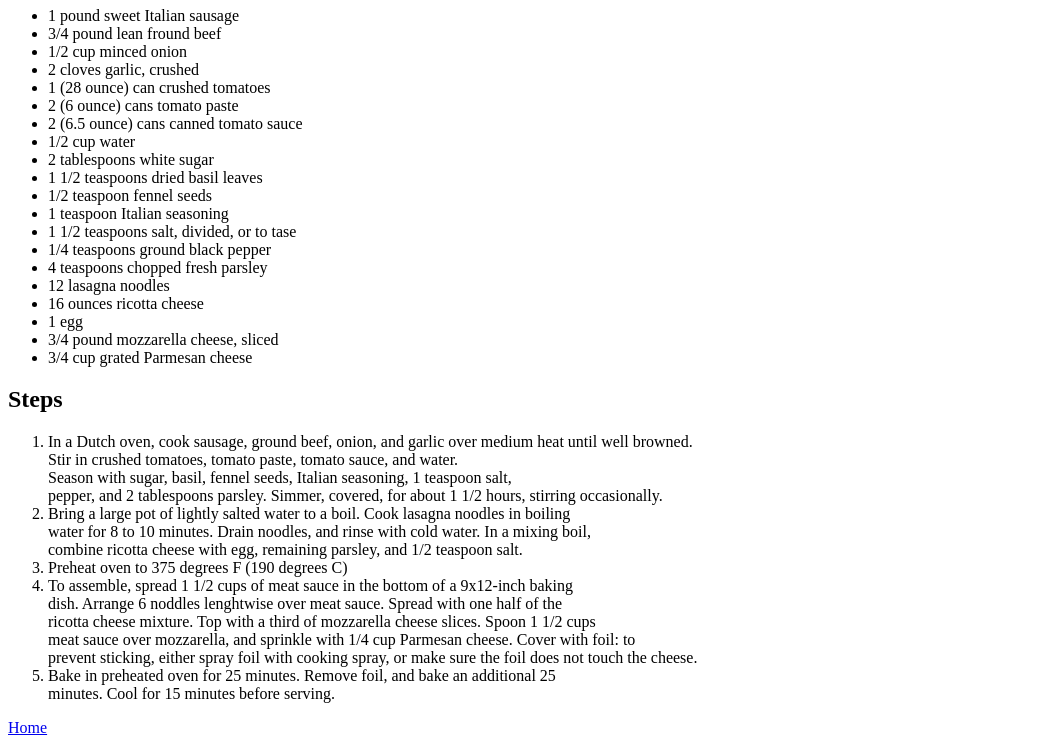
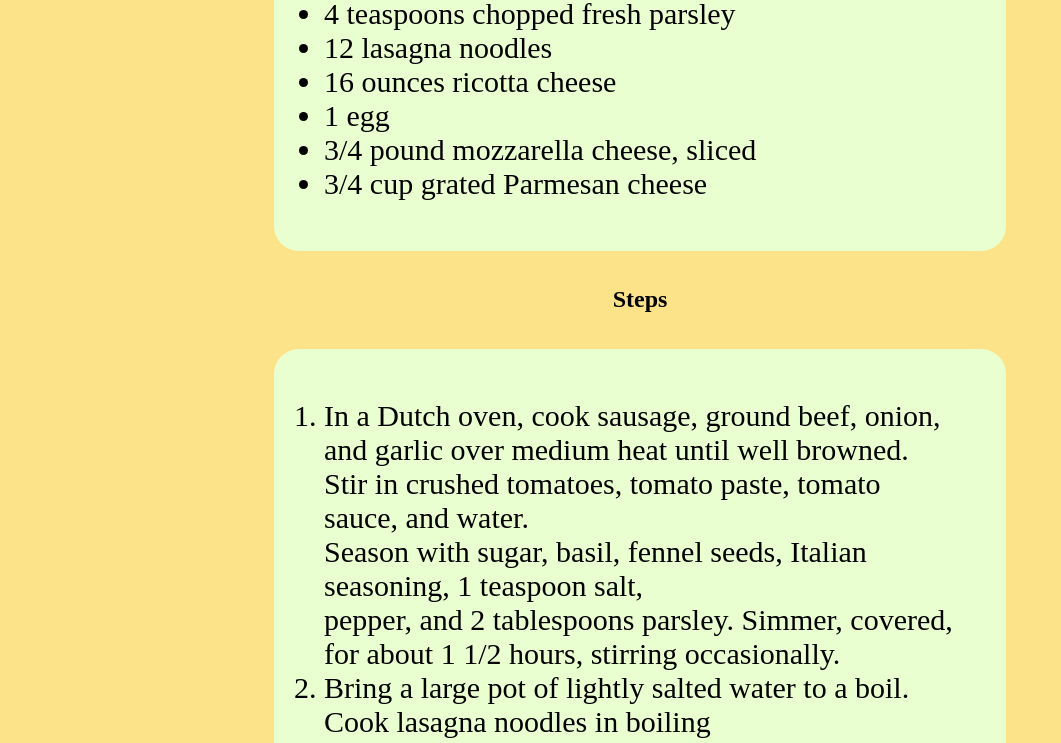
Before and after one commit to Stefan0712/odin-recipes, a plain HTML site: page recipes/lasagna.html in a window 1280 px wide. Shown: the part 1429-2172 px from the top of the page, without its empty margins (0-1061 px from the left). Drawn offline with Linux system fonts and the light colour scheme.

Commit message:
Final styling

```diff
--- /dev/null
+++ b/recipes/boiled_eggs.css
@@ -0,0 +1,32 @@
+img{
+    height: 400px;
+    width: 500px;
+    border-radius: 25px;
+}
+body {
+    background: #FCE38A;
+
+    display: flex;
+    flex-direction: column;
+    align-items: center;
+}
+p,
+li{
+    font-size: 30px;
+}
+a {
+    text-decoration: none;
+    color: black;
+    background: #F38181;
+    text-align: center;
+    padding: 20px 30px;
+    border-radius:100px;
+}
+p,
+ul,
+ol{
+    background-color: #EAFFD0;
+    padding: 50px;
+    border-radius: 25px;
+    width: 50%;
+}
--- /dev/null
+++ b/recipes/lasagna.css
@@ -0,0 +1,32 @@
+img{
+    height: 400px;
+    width: 500px;
+    border-radius: 25px;
+}
+body {
+    background: #FCE38A;
+
+    display: flex;
+    flex-direction: column;
+    align-items: center;
+}
+p,
+li{
+    font-size: 30px;
+}
+a {
+    text-decoration: none;
+    color: black;
+    background: #F38181;
+    text-align: center;
+    padding: 20px 30px;
+    border-radius:100px;
+}
+p,
+ul,
+ol{
+    background-color: #EAFFD0;
+    padding: 50px;
+    border-radius: 25px;
+    width: 50%;
+}
--- a/recipes/lasagna.html
+++ b/recipes/lasagna.html
@@ -2,8 +2,7 @@
 <html lang="en">
 <head>
     <meta charset="UTF-8">
-    <meta http-equiv="X-UA-Compatible" content="IE=edge">
-    <meta name="viewport" content="width=<device-width>, initial-scale=1.0">
+    <link rel="stylesheet" href="lasagna.css">
     <title>Document</title>
 </head>
 <body>
--- /dev/null
+++ b/recipes/meatballs.css
@@ -0,0 +1,32 @@
+img{
+    height: 400px;
+    width: 500px;
+    border-radius: 25px;
+}
+body {
+    background: #FCE38A;
+
+    display: flex;
+    flex-direction: column;
+    align-items: center;
+}
+p,
+li{
+    font-size: 30px;
+}
+a {
+    text-decoration: none;
+    color: black;
+    background: #F38181;
+    text-align: center;
+    padding: 20px 30px;
+    border-radius:100px;
+}
+p,
+ul,
+ol{
+    background-color: #EAFFD0;
+    padding: 50px;
+    border-radius: 25px;
+    width: 50%;
+}
```
Also changed, not shown: recipes/boiled_eggs.html (+1 -0 lines), recipes/meatballs.html (+1 -0 lines).
